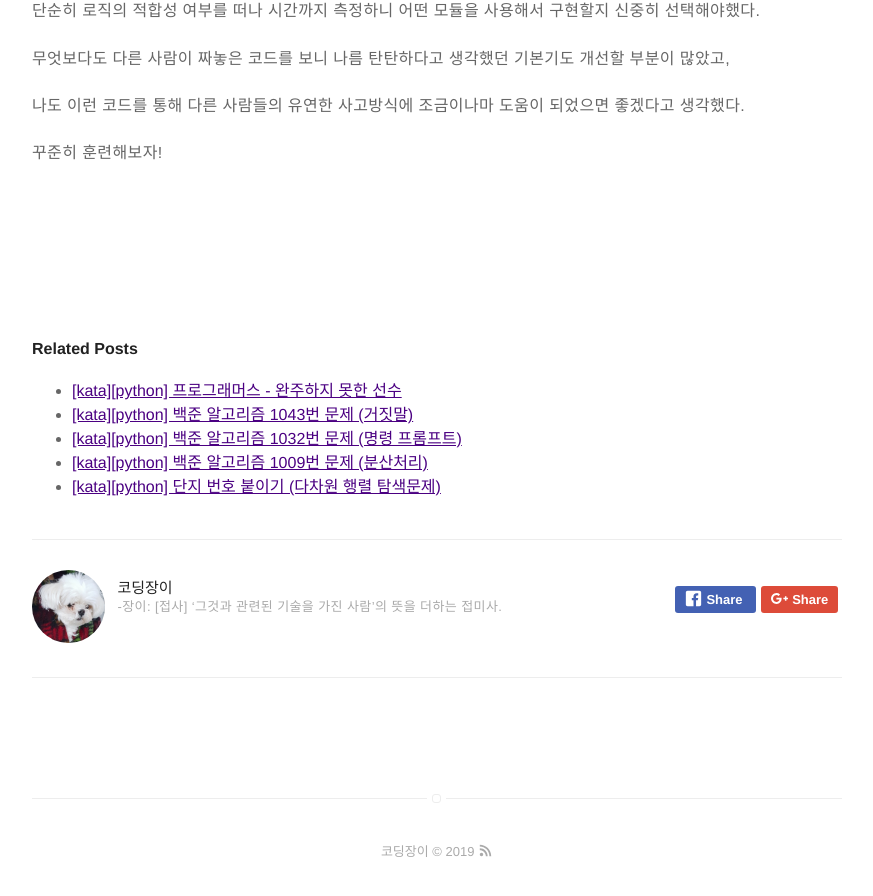
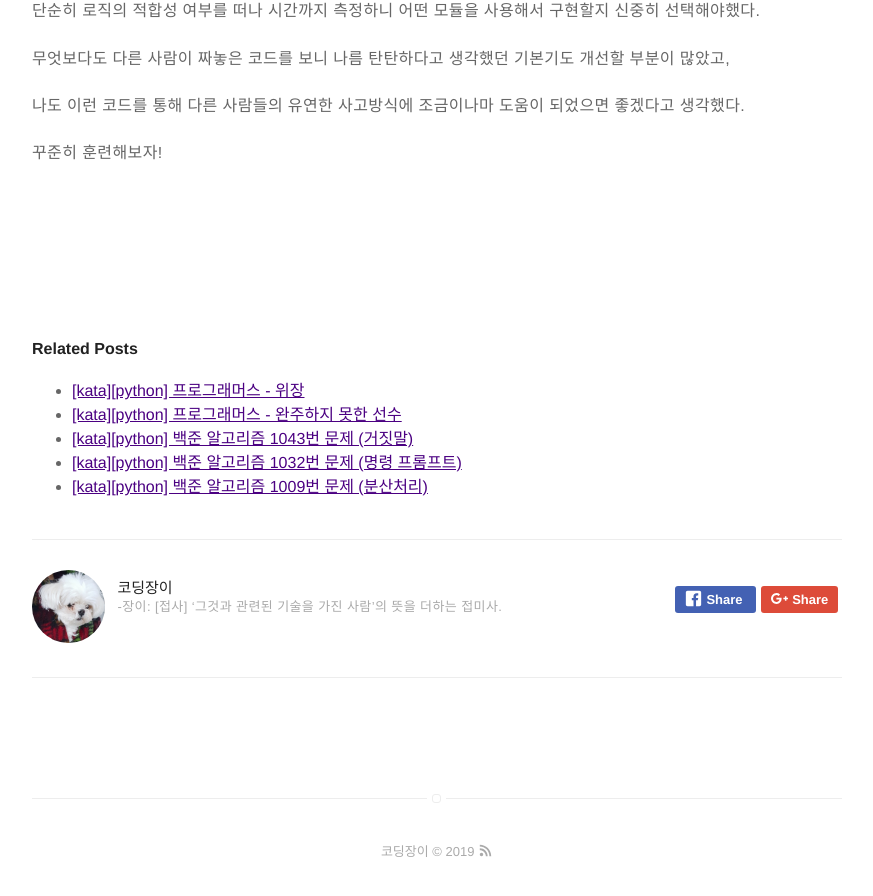
Before and after one commit to itholic/itholic.github.io, a Jekyll site: the page built from _posts/kata/2018-11-26-kata-intro.md, in a window 1280 px wide and 900 px high, scrolled down 1466 px. Shown: the top 896 px of the window, without its empty margins (203-1076 px from the left). Built offline with Jekyll 4.4.1, drawn with Linux system fonts in a browser that asks for light colours; comment, search, counter and statistics services are not loaded; some of the changed lines change nothing that is shown.

Commit message:
[kata] camouflage

````diff
--- a/_posts/kata/2019-01-31-kata-marathon.md
+++ b/_posts/kata/2019-01-31-kata-marathon.md
@@ -12,7 +12,7 @@
 
 # 완주하지 못한 선수
 
-출처: <a href="https://www.acmicpc.net/problem/1043" target="_blank">백준 알고리즘 1043번 문제</a>
+출처: <a href="https://programmers.co.kr/learn/courses/30/lessons/42576" target="_blank">프로그래머스 - 완주하지 못한 선수</a>
 
 ## 문제
 
--- /dev/null
+++ b/_posts/kata/2019-02-01-kata-camouflage.md
@@ -0,0 +1,162 @@
+---
+title: "[kata][python] 프로그래머스 - 위장"
+layout: post
+tag:
+- kata
+category: kata
+author: itholic
+sitemap:
+  changefreq: daily
+  priority: 1.0
+---
+
+# 위장
+
+출처: <a href="https://programmers.co.kr/learn/courses/30/lessons/42578" target="_blank">프로그래머스 - </a>
+
+## 문제
+
+스파이들은 매일 다른 옷을 조합하여 입어 자신을 위장합니다.
+
+스파이가 가진 의상들이 담긴 2차원 배열 clothes가 주어질 때 서로 다른 옷의 조합의 수를 return 하도록 solution 함수를 작성해주세요.
+
+
+### 제한사항
+
+clothes의 각 행은 [의상의 이름, 의상의 종류]로 이루어져 있습니다.
+
+스파이가 가진 의상의 수는 1개 이상 30개 이하입니다.
+
+같은 이름을 가진 의상은 존재하지 않습니다.
+
+clothes의 모든 원소는 문자열로 이루어져 있습니다.
+
+모든 문자열의 길이는 1 이상 20 이하인 자연수이고 알파벳 소문자 또는 '_' 로만 이루어져 있습니다.
+
+스파이는 하루에 최소 한 개의 의상은 입습니다.
+
+### 입출력 예
+
+```
+clothes: [[yellow_hat, headgear], [blue_sunglasses, eyewear], [green_turban, headgear]]
+return: 5
+```
+
+### 입출력 예 설명
+
+headgear에 해당하는 의상이 yellow_hat, green_turban이고,
+
+eyewear에 해당하는 의상이 blue_sunglasses이므로,
+
+아래와 같이 5개의 조합이 가능합니다.
+
+```
+1. yellow_hat
+2. blue_sunglasses
+3. green_turban
+4. yellow_hat + blue_sunglasses
+5. green_turban + blue_sunglasses
+```
+
+## 내 풀이
+
+```python
+  1 from collections import Counter
+  2
+  3 def solution(clothes):
+  4     counter_each_category = Counter([cat for _, cat in clothes])
+  5     all_possible = 1
+  6
+  7     for key in counter_each_category:
+  8         all_possible *= (counter_each_category[key] + 1)
+  9
+ 10     return all_possible - 1
+```
+
+각 아이템에는 해당하는 카테고리가 있고,
+
+카테고리별로 아이템을 한 개씩 조합해야 하는 문제이다.
+
+단순히 생각하면 다음과같이 각 카테고리별 아이템 갯수를 구해서 다 곱하면 될 것 같다.
+
+```(모자의갯수) * (바지의갯수) * (안경의갯수)```
+
+하지만 이렇게하면 각 카테고리의 아이템이 "하나씩은 반드시 포함"되는 경우만 계산된다.
+
+예를들어 모자는 쓰지 않고 바지만 입는다거나 하는 경우는 고려되지 않는다.
+
+모자랑 안경만 쓰고 바지는 입지 않는 경우도 고려되지 않는다.
+
+하지만 우리는 이러한 경우도 모두 고려해야한다.
+
+따라서 각 카테고리별로 다음과 같이 "해당 카테고리의 아이템을 장착하지 않는 경우" 한개를 더 추가해서 계산해야한다.
+
+```(모자의갯수 + 1) * (바지의갯수 + 1) * (안경의갯수 + 1)```
+
+이렇게하면 특정 카테고리가 제외되는 경우까지 모두 고려된다.
+
+하지만 여기서 끝내면 안된다.
+
+스파이는 반드시 한 개의 아이템은 장착해야 하므로,
+
+어떤 아이템도 장착하지 않는 한 개의 경우는 결과에서 빼줘야한다.
+
+즉, 최종 계산은 다음과 같은 형태가 된다.
+
+```(모자의갯수 + 1) * (바지의갯수 + 1) * (안경의갯수 + 1) - 1```
+
+<br/>
+
+이제 코드를 보자.
+
+(4) 일단 각 카테고리(모자, 안경,  상의 등)별로 아이템의 갯수를 구한다.
+
+(7~8) 각 카테고리별로 가지고있는 아이템의 수에 1을 더해서 다 곱해준다.
+
+(10) 모든 경우의 수에서 아무런 아이템도 착용하지 않는 경우 하나를 빼고 리턴해준다
+
+
+## 다른 사람 풀이
+
+```python
+  1 from collections import defaultdict
+  2 from functools import reduce
+  3 from operator import mul
+  4
+  5 def solution(clothes):
+  6     num_clothes_kind = defaultdict(int)
+  7     for name, kind in clothes:
+  8         num_clothes_kind[kind] += 1
+  9
+ 10     tmp = [ num + 1 for num in num_clothes_kind.values() ]
+ 11     answer = reduce(mul, tmp)
+ 12     answer = answer -1
+ 13     return answer
+```
+
+로직은 똑같다.
+
+다만 defaultdict, reduce, mul 등 다양한 모듈을 활용했다.
+
+Counter대신 defaultdict에 카테고리 이름마다 1씩 더해주는 방식으로 카테고리 갯수를 구했다.
+
+## 분석
+
+reduce, mul과 내 코드를 조합하면 조금 더 간결한 코드를 짤 수 있을 것 같았다.
+
+```python
+  1 from collections import Counter
+  2 from functools import reduce
+  3 from operator import mul
+  4
+  5 def solution(clothes):
+  6     return reduce(mul, [cnt + 1 for cnt in Counter([cat for _, cat in clothes]).values()]) - 1
+```
+
+큰 의미는 없지만 한 번 줄여봤다.
+
+여러 모듈을 적절히 활용하면 복잡한 문제를 단순하고 깔끔하게 표현할 수 있는 것 같다.
+
+무조건 코드를 줄인다고 좋은건 아니지만,
+
+여러 모듈을 사용해보면 확실히 실무에서 유연한 사고를 하는데 꽤나 도움이 되는 것 같다.
````
